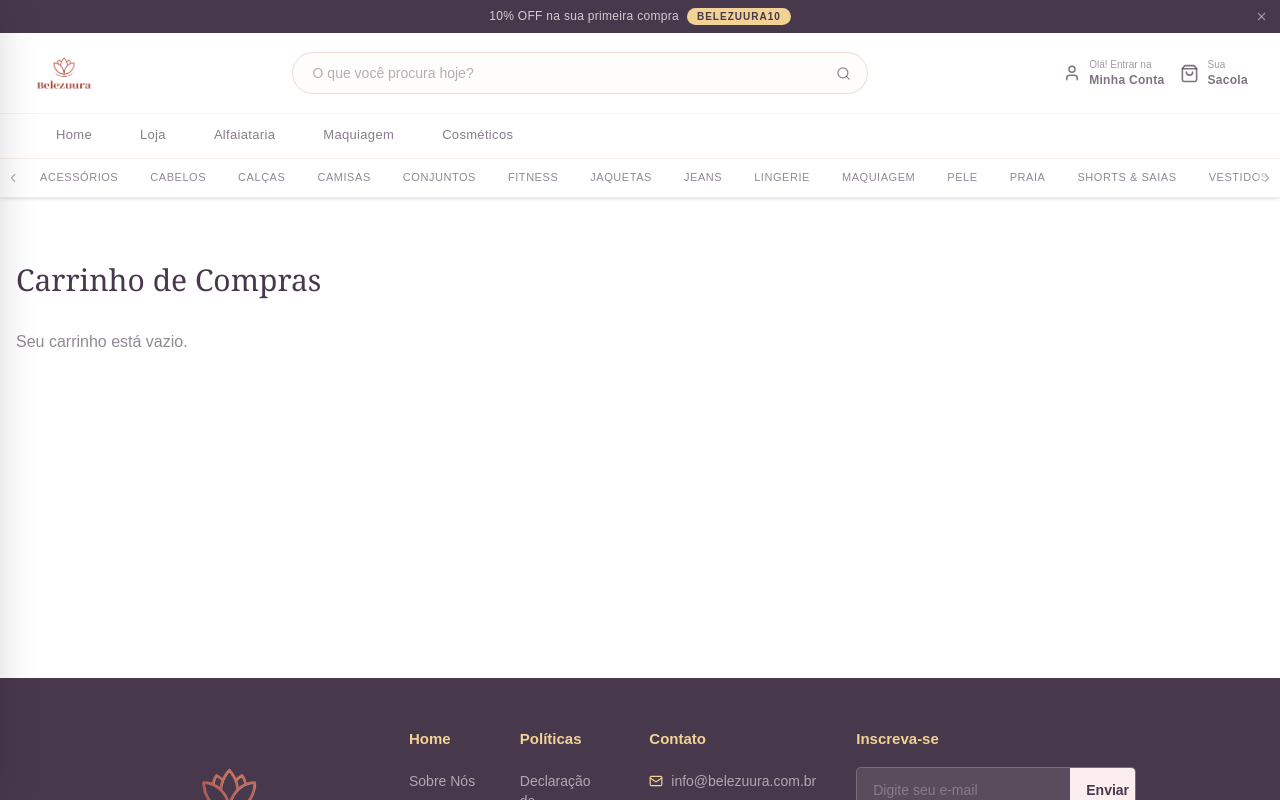
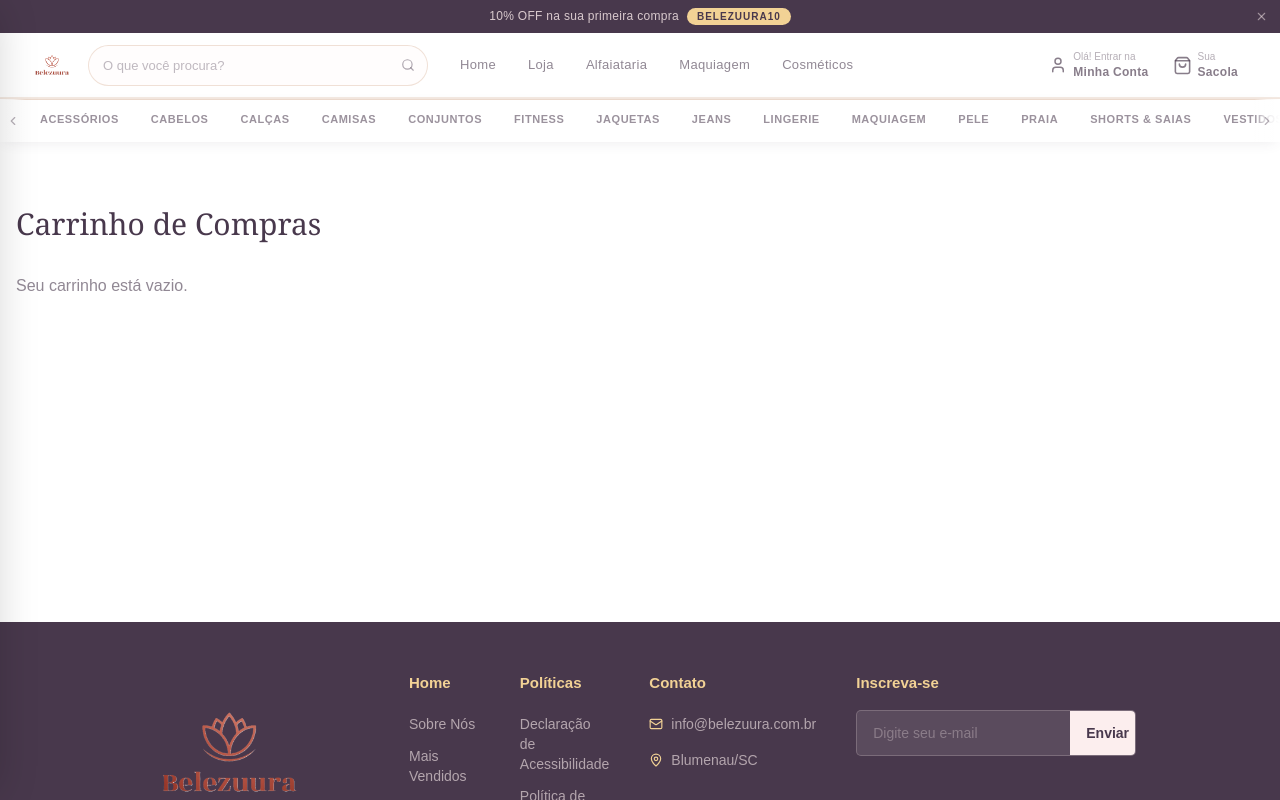
Before and after one commit to ldickmann/belezuura-storefront, a Next.js app: page /carrinho in a window 1280 px wide. Shown: the top 800 px of the page. Built offline with nearby package versions, Linux system fonts and the light colour scheme.

Commit message:
refactor: remover comentários desnecessários e ajustar estilos do Header para melhor clareza e responsividade

```diff
--- a/components/layout/HeaderComponent.tsx
+++ b/components/layout/HeaderComponent.tsx
@@ -47,7 +47,6 @@ const PROMO_OFFERS = [
   { text: "10% OFF na sua primeira compra", coupon: "BELEZUURA10" },
 ];
 
-/** Links secundários exibidos na seção "Minha Conta" do drawer */
 const ACCOUNT_LINKS = [
   { label: "Meus Pedidos", href: "/pedidos", Icon: Package },
   { label: "Favoritos", href: "/favoritos", Icon: Heart },
@@ -105,44 +104,13 @@ function TopBar({ onDismiss }: { onDismiss: () => void }) {
 
 // ─────────────────────────────────────────────────────────────────────────────
 
-function NavBar({ pathname }: { pathname: string }) {
-  return (
-    <div className="bg-white border-t border-sand/15">
-      <div className="container mx-auto px-3 sm:px-5 lg:px-8">
-        <nav
-          aria-label="Navegação principal"
-          className="flex items-center overflow-x-auto [&::-webkit-scrollbar]:hidden [-ms-overflow-style:none] [scrollbar-width:none]">
-          {NAV_LINKS.map(({ label, href }) => {
-            const isActive =
-              href === "/"
-                ? pathname === "/"
-                : pathname === href || pathname.startsWith(href + "/");
-            return (
-              <Link
-                key={href}
-                href={href}
-                aria-current={isActive ? "page" : undefined}
-                className={`whitespace-nowrap shrink-0
-                            px-3 sm:px-5 lg:px-6 py-2.5 sm:py-3
-                            text-xs sm:text-[13px] font-medium tracking-wide
-                            transition-colors border-b-2
-                            ${
-                              isActive
-                                ? "border-plum-dark text-plum-dark"
-                                : "border-transparent text-plum-dark/65 hover:text-plum-dark hover:border-sand"
-                            }`}>
-                {label}
-              </Link>
-            );
-          })}
-        </nav>
-      </div>
-    </div>
-  );
-}
-
-// ─────────────────────────────────────────────────────────────────────────────
-
+/**
+ * Componente CategoriesBar
+ *
+ * Mega menu de categorias — visualmente separado do header principal
+ * por sombra direcional + fundo levemente tintado (sand/rose-soft).
+ * Comunica ao usuário que é uma camada de navegação distinta.
+ */
 function CategoriesBar({ pathname }: { pathname: string }) {
   const scrollRef = useRef<HTMLDivElement>(null);
 
@@ -154,8 +122,16 @@ function CategoriesBar({ pathname }: { pathname: string }) {
   }
 
   return (
-    <div className="border-t border-sand/20 bg-white">
+    <div
+      className="bg-white"
+      style={{
+        /* Sombra interna no topo (sublinha o border) + sombra para baixo (profundidade) */
+        boxShadow:
+          "inset 0 1px 0 rgba(211,171,145,0.45), 0 4px 14px -4px rgba(72,56,76,0.10)",
+        borderTop: "1px solid rgba(211,171,145,0.30)",
+      }}>
       <div className="relative max-w-7xl mx-auto">
+        {/* Seta esquerda */}
         <button
           onClick={() => scroll("left")}
           aria-label="Ver categorias anteriores"
@@ -165,6 +141,7 @@ function CategoriesBar({ pathname }: { pathname: string }) {
           <ChevronLeft size={14} />
         </button>
 
+        {/* Lista rolável */}
         <div
           ref={scrollRef}
           className="flex items-center overflow-x-auto px-2 sm:px-6
@@ -177,13 +154,13 @@ function CategoriesBar({ pathname }: { pathname: string }) {
                 key={href}
                 href={href}
                 aria-current={isActive ? "page" : undefined}
-                className={`whitespace-nowrap shrink-0 px-3 sm:px-4 py-2 sm:py-2.5
-                            text-[10px] sm:text-[11px] uppercase tracking-wider font-medium
+                className={`whitespace-nowrap shrink-0 px-3 sm:px-4 py-2.5 sm:py-3
+                            text-[10px] sm:text-[11px] uppercase tracking-wider font-semibold
                             transition-colors border-b-2
                             ${
                               isActive
                                 ? "border-plum-dark text-plum-dark"
-                                : "border-transparent text-plum-dark/60 hover:text-plum-dark hover:border-sand"
+                                : "border-transparent text-plum-dark/55 hover:text-plum-dark hover:border-sand"
                             }`}>
                 {label}
               </Link>
@@ -191,6 +168,7 @@ function CategoriesBar({ pathname }: { pathname: string }) {
           })}
         </div>
 
+        {/* Seta direita */}
         <button
           onClick={() => scroll("right")}
           aria-label="Ver mais categorias"
@@ -206,6 +184,18 @@ function CategoriesBar({ pathname }: { pathname: string }) {
 
 // ─────────────────────────────────────────────────────────────────────────────
 
+/**
+ * Componente Header
+ *
+ * Layout inspirado no print — TUDO em uma única barra horizontal:
+ *   [☰]  [Logo]  [Busca]  [Home · Loja · Alfaiataria · Maquiagem · Cosméticos]  [👤  🛍]
+ *
+ * E abaixo, o mega menu de categorias — visualmente separado por sombra e border.
+ *
+ * Mobile  (<768px):  [☰] [Logo] → → → [🔍] [🛍]
+ * Tablet  (768-1023px): [Logo] [Busca] → → → [👤] [🛍]   (nav no drawer)
+ * Desktop (1024px+): [Logo] [Busca] [Nav inline] [👤 🛍]
+ */
 export function Header() {
   const pathname = usePathname();
   const [showTopBar, setShowTopBar] = useState(true);
@@ -213,7 +203,6 @@ export function Header() {
   const [searchOpen, setSearchOpen] = useState(false);
   const [searchQuery, setSearchQuery] = useState("");
 
-  // Scroll lock no body enquanto drawer está aberto
   useEffect(() => {
     document.body.style.overflow = menuOpen ? "hidden" : "";
     return () => {
@@ -221,86 +210,134 @@ export function Header() {
     };
   }, [menuOpen]);
 
-  // Fechar com tecla Escape
   useEffect(() => {
     if (!menuOpen) return;
-    function handleKeyDown(e: KeyboardEvent) {
+    function onKeyDown(e: KeyboardEvent) {
       if (e.key === "Escape") setMenuOpen(false);
     }
-    window.addEventListener("keydown", handleKeyDown);
-    return () => window.removeEventListener("keydown", handleKeyDown);
+    window.addEventListener("keydown", onKeyDown);
+    return () => window.removeEventListener("keydown", onKeyDown);
   }, [menuOpen]);
 
   return (
-    <header className="sticky top-0 z-50 bg-white border-b border-sand/20 shadow-sm">
+    <header className="sticky top-0 z-50 bg-white">
       {showTopBar && <TopBar onDismiss={() => setShowTopBar(false)} />}
 
-      {/* ── Main Header ─────────────────────────────────────────────── */}
+      {/* ═══════════════════════════════════════════════════════════════
+          Barra principal — logo · busca · nav · ícones numa única linha
+          Separada do mega menu por border-b mais pronunciada
+      ═══════════════════════════════════════════════════════════════ */}
+      <div
+        className="bg-white"
+        style={{ borderBottom: "1px solid rgba(211,171,145,0.25)" }}>
         <div className="container mx-auto px-3 sm:px-5 lg:px-8">
-        <div className="flex items-center justify-between h-14 sm:h-16 lg:h-20 gap-2 sm:gap-3 lg:gap-5">
-          {/* Hambúrguer */}
+          {/* ── Linha principal — items-stretch para border-b dos nav tabs ── */}
+          <div className="flex items-stretch h-14 lg:h-16 gap-2 sm:gap-3 lg:gap-4">
+            {/* Hambúrguer — mobile only */}
             <button
               onClick={() => setMenuOpen(true)}
               aria-label="Abrir menu"
               aria-expanded={menuOpen}
               aria-controls="mobile-drawer"
-            className="md:hidden flex items-center justify-center w-10 h-10 -ml-1
-                       text-plum-dark/70 hover:text-plum-dark transition-colors">
+              className="md:hidden self-center flex items-center justify-center
+                         w-10 h-10 -ml-1 text-plum-dark/70 hover:text-plum-dark transition-colors">
               <Menu size={21} />
             </button>
 
-          {/* Logo */}
+            {/* Logo — menor, alinhado ao centro vertical */}
             <Link
               href="/"
-            className="shrink-0"
+              className="shrink-0 self-center"
               aria-label="Página inicial Belezuura">
               <Image
                 src="/logo/logo-belezuura-sem-fundo.jpg"
                 alt="Belezuura"
-              width={140}
-              height={52}
+                width={120}
+                height={44}
                 priority
-              className="h-15 sm:h-10 lg:h-16 w-auto object-contain"
+                className="h-8 sm:h-9 lg:h-10 w-auto object-contain"
               />
             </Link>
 
-          {/* Busca — tablet/desktop */}
-          <div className="hidden md:flex flex-1 min-w-0 max-w-65 lg:max-w-xl mx-3 lg:mx-6">
-            <div className="flex w-full items-center border border-sand/40 rounded-full overflow-hidden bg-rose-soft/20 focus-within:border-plum-dark/40 transition-colors">
+            {/* ── Centro: busca + nav links (md+) ─────────────────────── */}
+            <div className="hidden md:flex flex-1 items-stretch min-w-0 gap-0">
+              {/* Input de busca — menor, centralizado verticalmente */}
+              <div className="self-center w-full max-w-60 lg:max-w-85 mr-2 lg:mr-4 shrink-0">
+                <div
+                  className="flex items-center border border-sand/35 rounded-full
+                             overflow-hidden bg-rose-soft/15
+                             focus-within:border-plum-dark/35 transition-colors">
                   <input
                     type="search"
-                placeholder="O que você procura hoje?"
+                    placeholder="O que você procura?"
                     value={searchQuery}
                     onChange={(e) => setSearchQuery(e.target.value)}
-                className="flex-1 min-w-0 bg-transparent px-4 lg:px-5 py-2 lg:py-2.5 text-sm text-plum-dark placeholder:text-plum-dark/40 focus:outline-none"
+                    className="flex-1 min-w-0 bg-transparent px-3.5 py-2.5
+                               text-[13px] text-plum-dark
+                               placeholder:text-plum-dark/35 focus:outline-none"
                   />
                   <button
                     aria-label="Buscar"
-                className="shrink-0 px-3 lg:px-4 py-2 lg:py-2.5 text-plum-dark/60 hover:text-plum-dark transition-colors">
-                <Search size={15} />
+                    className="shrink-0 px-3 py-2.5 text-plum-dark/45 hover:text-plum-dark transition-colors">
+                    <Search size={14} />
                   </button>
                 </div>
               </div>
 
-          {/* Ações direita */}
-          <div className="flex items-center gap-0.5 sm:gap-1 md:gap-2 lg:gap-4">
+              {/* Nav links — desktop (lg+), alinhados à base do header via self-stretch
+                  O border-b-2 activo "encosta" na base da barra, criando tab indicator */}
+              <nav
+                aria-label="Navegação principal"
+                className="hidden lg:flex items-stretch">
+                {NAV_LINKS.map(({ label, href }) => {
+                  const isActive =
+                    href === "/"
+                      ? pathname === "/"
+                      : pathname === href || pathname.startsWith(href + "/");
+                  return (
+                    <Link
+                      key={href}
+                      href={href}
+                      aria-current={isActive ? "page" : undefined}
+                      className={`self-stretch flex items-center px-3.5 xl:px-4
+                                  text-[13px] font-medium tracking-wide whitespace-nowrap
+                                  transition-colors border-b-2
+                                  ${
+                                    isActive
+                                      ? "border-plum-dark text-plum-dark"
+                                      : "border-transparent text-plum-dark/60 hover:text-plum-dark hover:border-sand/70"
+                                  }`}>
+                      {label}
+                    </Link>
+                  );
+                })}
+              </nav>
+            </div>
+
+            {/* ── Ícones — sempre visíveis, agrupados à direita ──────── */}
+            <div className="flex items-center gap-0.5 lg:gap-1 ml-auto md:ml-0 shrink-0">
+              {/* Busca — apenas mobile */}
               <button
                 onClick={() => setSearchOpen((p) => !p)}
                 aria-label="Abrir busca"
-              className="md:hidden flex items-center justify-center w-10 h-10 text-plum-dark/70 hover:text-plum-dark transition-colors">
+                className="md:hidden flex items-center justify-center w-10 h-10
+                           text-plum-dark/70 hover:text-plum-dark transition-colors">
                 <Search size={19} />
               </button>
 
+              {/* Ícone de conta */}
               <Link
                 href="/conta"
                 aria-label="Minha conta"
-              className="hidden md:flex items-center gap-1.5 lg:gap-2 text-plum-dark/70 hover:text-plum-dark transition-colors group min-w-11 min-h-11 justify-center lg:justify-start">
+                className="hidden md:flex items-center gap-1.5
+                           text-plum-dark/65 hover:text-plum-dark transition-colors group
+                           px-2.5 h-full">
                 <User
                   size={18}
                   className="shrink-0"
                 />
-              <span className="hidden lg:flex flex-col leading-tight">
-                <span className="text-[10px] text-plum-dark/50 group-hover:text-plum-dark/70 transition-colors">
+                <span className="hidden xl:flex flex-col leading-tight">
+                  <span className="text-[10px] text-plum-dark/40 group-hover:text-plum-dark/60 transition-colors">
                     Olá! Entrar na
                   </span>
                   <span className="text-xs font-semibold tracking-wide">
@@ -309,16 +346,19 @@ export function Header() {
                 </span>
               </Link>
 
+              {/* Ícone de sacola */}
               <Link
                 href="/carrinho"
                 aria-label="Sacola de compras"
-              className="flex items-center gap-1.5 lg:gap-2 text-plum-dark/70 hover:text-plum-dark transition-colors group p-2 md:p-0 md:min-w-11 md:min-h-11 md:justify-center lg:justify-start">
+                className="flex items-center gap-1.5
+                           text-plum-dark/65 hover:text-plum-dark transition-colors group
+                           px-2 md:px-2.5 h-full">
                 <ShoppingBag
                   size={19}
                   className="shrink-0"
                 />
-              <span className="hidden lg:flex flex-col leading-tight">
-                <span className="text-[10px] text-plum-dark/50 group-hover:text-plum-dark/70 transition-colors">
+                <span className="hidden xl:flex flex-col leading-tight">
+                  <span className="text-[10px] text-plum-dark/40 group-hover:text-plum-dark/60 transition-colors">
                     Sua
                   </span>
                   <span className="text-xs font-semibold tracking-wide">
@@ -332,14 +372,18 @@ export function Header() {
           {/* Busca expandida — mobile */}
           {searchOpen && (
             <div className="md:hidden pb-3">
-            <div className="flex items-center border border-sand/40 rounded-full overflow-hidden bg-rose-soft/20 focus-within:border-plum-dark/40 transition-colors">
+              <div
+                className="flex items-center border border-sand/40 rounded-full
+                           overflow-hidden bg-rose-soft/20
+                           focus-within:border-plum-dark/40 transition-colors">
                 <input
                   type="search"
                   placeholder="O que você procura hoje?"
                   value={searchQuery}
                   onChange={(e) => setSearchQuery(e.target.value)}
                   autoFocus
-                className="flex-1 bg-transparent px-4 py-2.5 text-sm text-plum-dark placeholder:text-plum-dark/40 focus:outline-none"
+                  className="flex-1 bg-transparent px-4 py-2.5 text-sm
+                             text-plum-dark placeholder:text-plum-dark/40 focus:outline-none"
                 />
                 <button
                   aria-label="Buscar"
@@ -350,15 +394,15 @@ export function Header() {
             </div>
           )}
         </div>
+      </div>
 
-      <NavBar pathname={pathname} />
+      {/* ═══════════════════════════════════════════════════════════════
+          Mega menu de categorias
+          Shadow própria + border diferenciado → claramente outra seção
+      ═══════════════════════════════════════════════════════════════ */}
       <CategoriesBar pathname={pathname} />
 
-      {/* ── Overlay ─────────────────────────────────────────────────── */}
-      {/*
-        Sempre renderizado — visibilidade controlada via opacity + pointer-events
-        para que a transição de saída funcione corretamente.
-      */}
+      {/* ── Overlay ───────────────────────────────────────────────── */}
       <div
         onClick={() => setMenuOpen(false)}
         aria-hidden="true"
@@ -367,42 +411,37 @@ export function Header() {
                     ${menuOpen ? "opacity-100 pointer-events-auto" : "opacity-0 pointer-events-none"}`}
       />
 
-      {/* ── Drawer mobile ───────────────────────────────────────────── */}
-      {/*
-        Slide-in da esquerda via translate-x com easing iOS-like.
-        Sempre no DOM para que a animação de saída seja visível.
-      */}
+      {/* ── Drawer mobile ─────────────────────────────────────────── */}
       <div
         id="mobile-drawer"
         role="dialog"
         aria-modal="true"
         aria-label="Menu de navegação"
         className={`fixed top-0 left-0 h-full z-50 flex flex-col bg-white
-                    w-75 sm:w-85
+                    w-[300px] sm:w-[340px]
                     shadow-[4px_0_40px_-8px_rgba(0,0,0,0.18)]
                     transition-transform duration-300 ease-[cubic-bezier(0.32,0.72,0,1)]
                     ${menuOpen ? "translate-x-0" : "-translate-x-full"}`}>
-        {/* ── Seção 1: Cabeçalho do drawer ────────────────────────── */}
+        {/* Cabeçalho do drawer */}
         <div className="flex items-center justify-between px-5 h-16 border-b border-sand/20 shrink-0">
           <Image
             src="/logo/logo-belezuura-sem-fundo.jpg"
             alt="Belezuura"
             width={100}
             height={38}
-            className="h-16 w-auto object-contain"
+            className="h-8 w-auto object-contain"
           />
           <button
             onClick={() => setMenuOpen(false)}
             aria-label="Fechar menu"
             className="w-9 h-9 flex items-center justify-center rounded-full
                        bg-sand/20 text-plum-dark/50
-                       hover:bg-sand/40 hover:text-plum-dark
-                       transition-colors duration-150">
+                       hover:bg-sand/40 hover:text-plum-dark transition-colors duration-150">
             <X size={16} />
           </button>
         </div>
 
-        {/* ── Seção 2: Botões de CTA ──────────────────────────────── */}
+        {/* Botões CTA */}
         <div className="flex gap-2.5 px-5 py-4 border-b border-sand/15 shrink-0">
           <Link
             href="/conta/entrar"
@@ -424,9 +463,9 @@ export function Header() {
           </Link>
         </div>
 
-        {/* ── Conteúdo rolável ────────────────────────────────────── */}
+        {/* Conteúdo rolável */}
         <div className="flex-1 overflow-y-auto overscroll-contain">
-          {/* Seção: Menu principal */}
+          {/* Menu principal */}
           <div className="pt-5 pb-1">
             <p className="px-5 pb-2.5 text-[10px] font-semibold uppercase tracking-[0.13em] text-plum-dark/35">
               Menu
@@ -445,14 +484,10 @@ export function Header() {
                       aria-current={isActive ? "page" : undefined}
                       className={`flex items-center justify-between px-5 h-14
                                   transition-colors duration-150 group
-                                  ${isActive ? "bg-plum-dark/4" : "hover:bg-sand/20"}`}>
+                                  ${isActive ? "bg-plum-dark/[0.04]" : "hover:bg-sand/20"}`}>
                       <span
                         className={`text-[15px] tracking-[0.01em]
-                                        ${
-                                          isActive
-                                            ? "font-semibold text-plum-dark"
-                                            : "font-medium text-plum-dark/80"
-                                        }`}>
+                                        ${isActive ? "font-semibold text-plum-dark" : "font-medium text-plum-dark/80"}`}>
                         {label}
                       </span>
                       <ChevronRight
@@ -465,7 +500,7 @@ export function Header() {
                 );
               })}
 
-              {/* Item destaque — Outlet */}
+              {/* Outlet destaque */}
               <li>
                 <Link
                   href="/outlet"
@@ -474,8 +509,7 @@ export function Header() {
                              hover:bg-sand/20 transition-colors duration-150 group">
                   <span className="flex items-center gap-3">
                     <span
-                      className="bg-gold-warm text-plum-dark
-                                     px-2.5 py-1.25 rounded-lg
+                      className="bg-gold-warm text-plum-dark px-2.5 py-[5px] rounded-lg
                                      text-[11px] font-extrabold tracking-wide uppercase leading-none">
                       OUTLET
                     </span>
@@ -492,10 +526,9 @@ export function Header() {
             </ul>
           </div>
 
-          {/* Divisor */}
           <div className="mx-5 my-2 h-px bg-sand/25" />
 
-          {/* Seção: Categorias */}
+          {/* Categorias */}
           <div className="pt-4 pb-1">
             <p className="px-5 pb-2.5 text-[10px] font-semibold uppercase tracking-[0.13em] text-plum-dark/35">
               Categorias
@@ -515,11 +548,7 @@ export function Header() {
                                   ${isActive ? "bg-gold-warm/10" : "hover:bg-sand/20"}`}>
                       <span
                         className={`text-[14px]
-                                        ${
-                                          isActive
-                                            ? "font-semibold text-plum-dark"
-                                            : "font-medium text-plum-dark/65"
-                                        }`}>
+                                        ${isActive ? "font-semibold text-plum-dark" : "font-medium text-plum-dark/65"}`}>
                         {label}
                       </span>
                       <ChevronRight
@@ -534,10 +563,9 @@ export function Header() {
             </ul>
           </div>
 
-          {/* Divisor */}
           <div className="mx-5 my-2 h-px bg-sand/25" />
 
-          {/* Seção: Minha Conta */}
+          {/* Minha Conta */}
           <div className="pt-4 pb-10">
             <p className="px-5 pb-2.5 text-[10px] font-semibold uppercase tracking-[0.13em] text-plum-dark/35">
               Minha Conta
```
Lines whose indentation alone changed are shown as unchanged.
